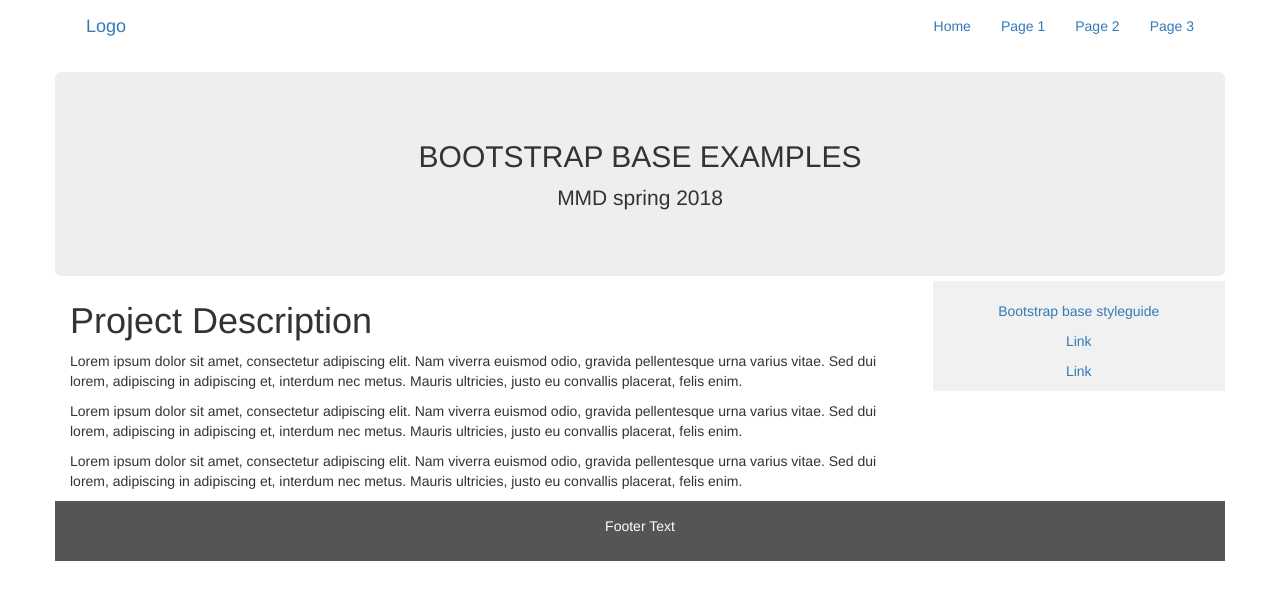
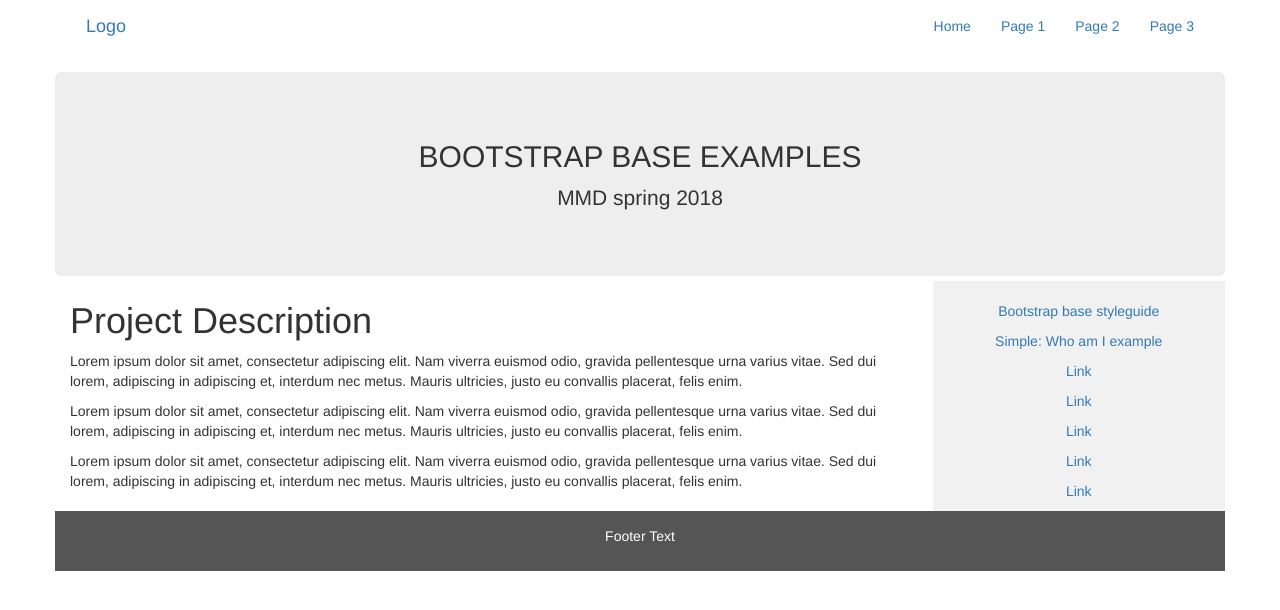
Before and after one commit to Slipsager/mmd3fall17.github.io, a plain HTML site: page intro_bootstap.html in a window 1280 px wide. Drawn offline with nearby package versions, Linux system fonts and the light colour scheme.

```diff
--- a/intro_bootstap.html
+++ b/intro_bootstap.html
@@ -76,6 +76,10 @@
   <aside class="col-sm-3 text-center">
 
         <p><a href="http://www.monolinea.com/projects/styleguide/">Bootstrap base styleguide</a></p>
+        <p><a href="https://www.w3schools.com/bootstrap/trybs_theme_me_complete.htm">Simple: Who am I example</a></p>
+        <p><a href="#">Link</a></p>
+        <p><a href="#">Link</a></p>
+        <p><a href="#">Link</a></p>
         <p><a href="#">Link</a></p>
         <p><a href="#">Link</a></p>
 
```
Also changed, not shown: who_am_i_onepage/index.html (+4 -0 lines).
